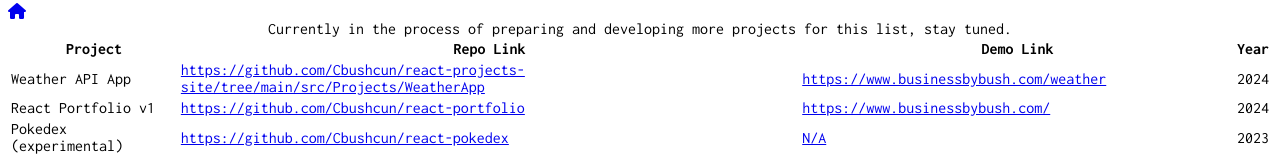
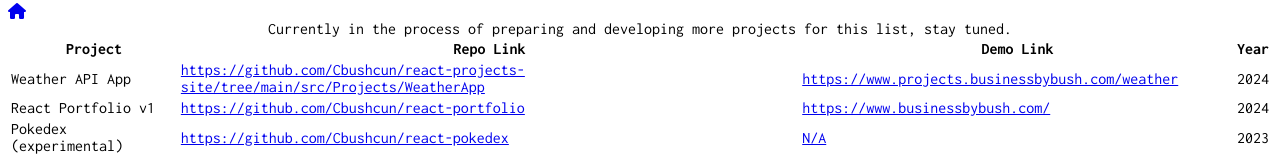
Before and after one commit to Cbushcun/react-projects-site, a React (Vite) app: page / in a window 1280 px wide. Shown: the part 393-552 px from the top of the page. Built offline with nearby package versions, Linux system fonts and the light colour scheme.

Commit message:
minor QOL changes

```diff
--- a/src/Pages/ProjectLanding/projects.json
+++ b/src/Pages/ProjectLanding/projects.json
@@ -9,7 +9,7 @@
       "imgLink": "https://i.imgur.com/jFxMmpm.png",
       "repoLink": "https://github.com/Cbushcun/react-projects-site/tree/main/src/Projects/WeatherApp",
       "hrefLink": "/weather",
-      "liveLink": "https://www.businessbybush.com/weather"
+      "liveLink": "https://www.projects.businessbybush.com/weather"
     },
     {
       "name": "React Portfolio v1",
--- a/src/Projects/WeatherApp/WeatherApp.jsx
+++ b/src/Projects/WeatherApp/WeatherApp.jsx
@@ -133,7 +133,7 @@ export default function WeatherApp() {
     getWeatherData(lat, lon, iconSize);
   }, [cityState.city, cityState.state, temperatureUnit, lat, lon]);
   return (
-    <section className="font-inconsolata flex h-screen w-screen flex-col bg-blue-950 bg-cover p-3 text-stone-200">
+    <section className="font-inconsolata min-w-screen flex h-fit min-h-screen w-full flex-col bg-blue-950 p-3 text-stone-200">
       <div className="container mx-auto flex h-full max-w-4xl flex-col justify-between pb-10">
         <SearchBar setLat={setLat} setLon={setLon} geoCodeURI={geoCodeURI} />
         <FocusedWeather data={weatherData} />
```
